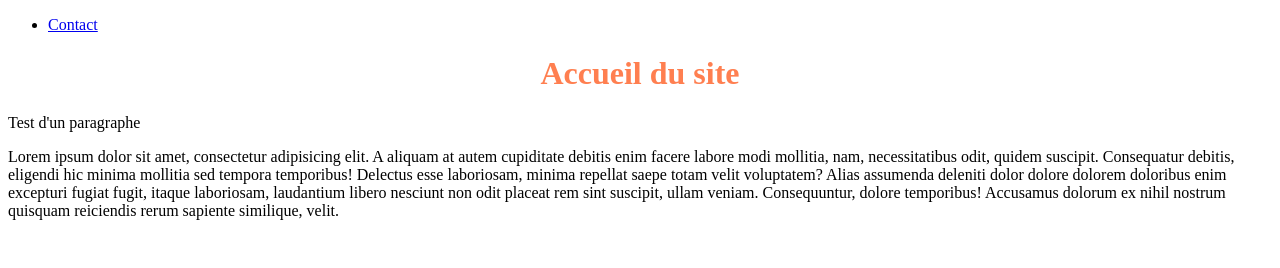
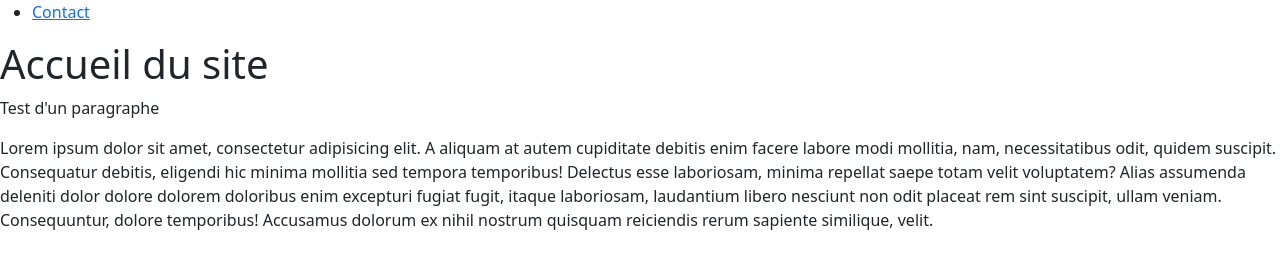
Before and after one commit to mat25/BTS2-parcel, a website built with Parcel: page src/index.html in a window 1280 px wide. Built offline with nearby package versions, Linux system fonts and the light colour scheme.

Commit message:
bootstrap

```diff
--- a/src/style.css
+++ b/src/style.css
@@ -1,4 +1 @@
-h1 {
-    color: coral;
-    text-align: center;
-}
+@import "/node_modules/bootstrap/scss/bootstrap.scss";
```
Also changed, not shown: package.json (+6 -2 lines), 1 other file.
